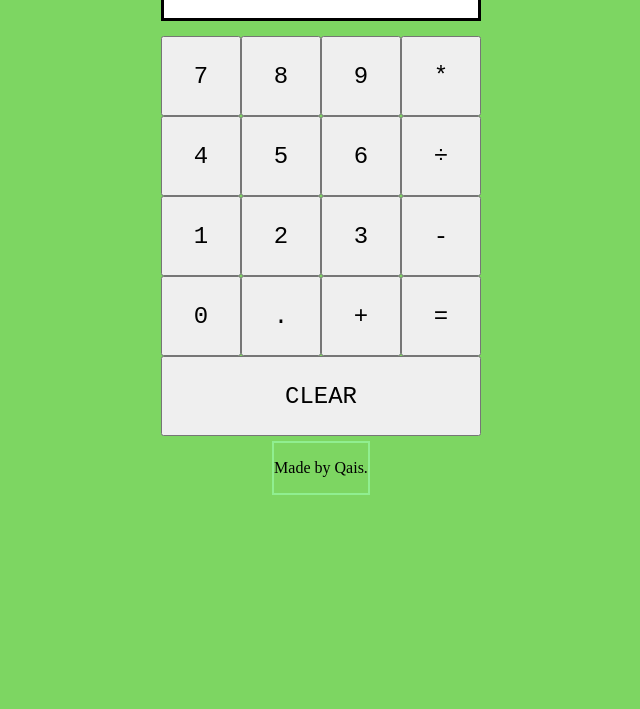
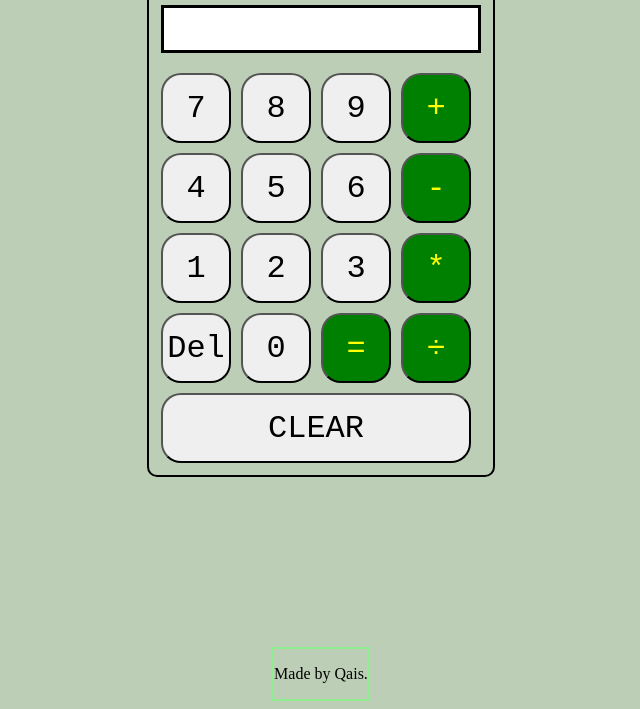
Before and after one commit to asad0306/Calculator, a plain HTML site: page index.html in a window 1280 px wide. Shown: the part 134-843 px from the top of the page, without its empty margins (319-959 px from the left). Before the commit the page ends 800 px from the top, so only its background shows below. Drawn offline with Linux system fonts and the light colour scheme.

Commit message:
changes and in css, html, js

```diff
--- a/index.html
+++ b/index.html
@@ -8,26 +8,28 @@
     <title>Calculator</title>
 </head>
 <body>
+    <div class="div">
     <h1 class="heading">CALCULATOR</h1>
     <input type="text" id="screen">
 <div class="container">
     <button class="btn">7</button>
     <button class="btn">8</button>
     <button class="btn">9</button>
-    <button class="btn">*</button>
+    <button class="btns">+</button>
     <button class="btn">4</button>
     <button class="btn">5</button>
     <button class="btn">6</button>
-    <button class="btn">÷</button>
+    <button class="btns">-</button>
     <button class="btn">1</button>
     <button class="btn">2</button>
     <button class="btn">3</button>
-    <button class="btn">-</button>
+    <button class="btns">*</button>
+    <button class="btnt">Del</button>
     <button class="btn">0</button>
-    <button class="btn">.</button>
-    <button class="btn">+</button>
-    <button class="btn">=</button>
+    <button class="btns">=</button>
+    <button class="btns">÷</button>
     <button class="btn AC">CLEAR</button>
+</div>
 </div>
 <footer class="end">
     <p>
--- a/main.css
+++ b/main.css
@@ -1,11 +1,18 @@
 body {
     background-color: white;
-    margin: auto;
     display: flex;
     flex-direction: column;
     align-items: center;
     justify-content: center;
-    background-color: rgb(125, 214, 98);
+    background-color: rgb(188, 207, 182);
+
+}
+
+.div {
+    border: solid 2px black;
+    border-radius: 10px;
+    margin-top: 20px;
+    padding: 2px;
 }
 .heading {
 margin: 50px;
@@ -17,12 +24,18 @@ margin-bottom: 10PX;
 }
 
 button {
-    font-size: x-large;
+    font-size: xx-large;
     font-family: 'Courier New', Courier, monospace;
+    border-radius: 20px;
+    padding: 5px;
+    margin: 5px;
+    display: flex;
+    align-items: center;
+    justify-content: center;
 }
 
 .AC {
-    width: 320px;
+    width: 310px;
 }
 
 input {
@@ -44,4 +57,10 @@ input {
 
 footer {
     border: solid 2px lightgreen;
+    margin-top: 170px;
 }
+
+.btns {
+    color: yellow;
+    background-color: green;
+}
```
Also changed, not shown: main.js (line endings or trailing spaces).
